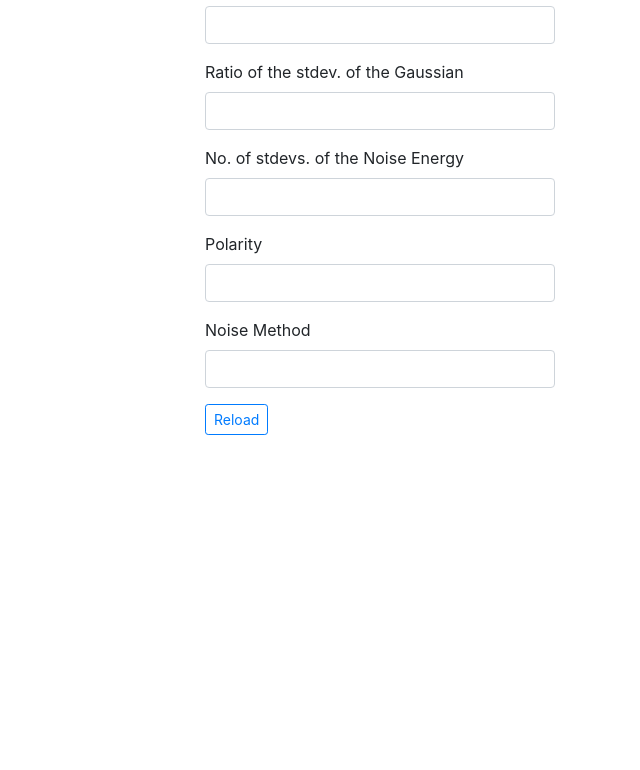
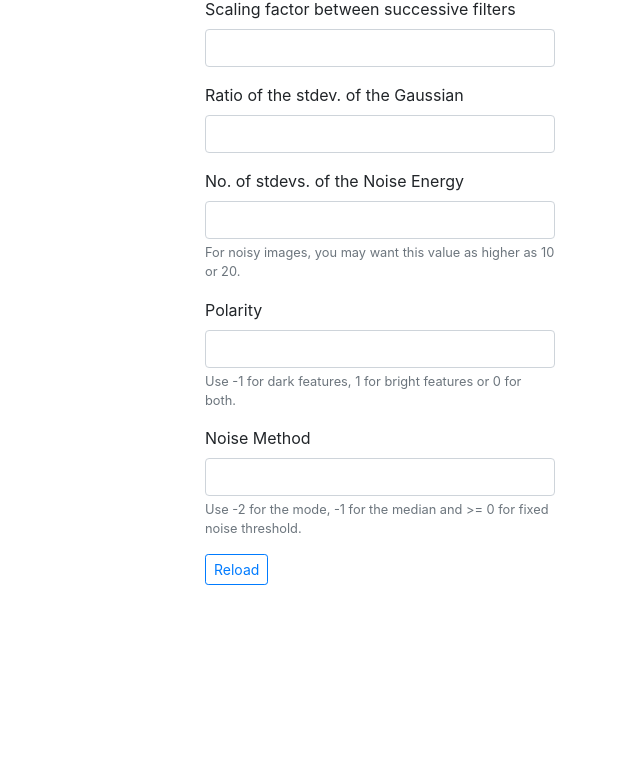
Before and after one commit to raijenki/structalign-flask, a Flask app: template app/templates/editor.html in a window 1280 px wide. Shown: the part 430-1200 px from the top of the page, without its empty margins (640-1280 px from the left). Run offline with Flask 2, Linux system fonts and the light colour scheme; the template is opened without the code that fills it, so the values that code supplies are empty; some libraries are stand-ins or nearby versions.

Commit message:
Add info regarding parameters

```diff
--- a/app/templates/editor.html
+++ b/app/templates/editor.html
@@ -80,6 +80,9 @@
                 <div class="mb-3">
                   <label for="usrnscale" class="form-label">No. of Wavelet Scales</label>
                   <input type="text" class="form-control" id="usrnscale" value="{{usr_nscale}}" name="usrnscale">
+                  <small id="usrnscaleHelp" class="form-text text-muted">
+                    Try values from 3 to 6.
+                  </small>
                 </div>
                 <div class="mb-3">
                   <label for="usrnorient" class="form-label">No. of filter orientations</label>
@@ -100,14 +103,23 @@
                 <div class="mb-3">
                   <label for="usrk" class="form-label">No. of stdevs. of the Noise Energy</label>
                   <input type="text" class="form-control" id="usrk" value="{{usr_k}}" name="usrk">
+                  <small id="usrkHelp" class="form-text text-muted">
+                    For noisy images, you may want this value as higher as 10 or 20.
+                  </small>
                 </div>
                 <div class="mb-3">
                   <label for="usrpolarity" class="form-label">Polarity</label>
                   <input type="text" class="form-control" id="usrk" value="{{usr_polarity}}" name="usrpolarity">
+                  <small id="usrpolarityHelp" class="form-text text-muted">
+                    Use -1 for dark features, 1 for bright features or 0 for both.
+                  </small>
                 </div>
                 <div class="mb-3">
                   <label for="usrnoiseMethod" class="form-label">Noise Method</label>
                   <input type="text" class="form-control" id="usrnoiseMethod" value="{{usr_noiseMethod}}" name="usrnoiseMethod">
+                  <small id="usrnoiseMethodHelp" class="form-text text-muted">
+                    Use -2 for the mode, -1 for the median and >= 0 for fixed noise threshold.
+                  </small>
                 </div>
                 <div class="mb-3">
               <button type="submit" class="btn btn-outline-primary btn-sm">Reload</button>
```
Also changed, not shown: other parts of app/templates/editor.html (+1 -1 lines).
